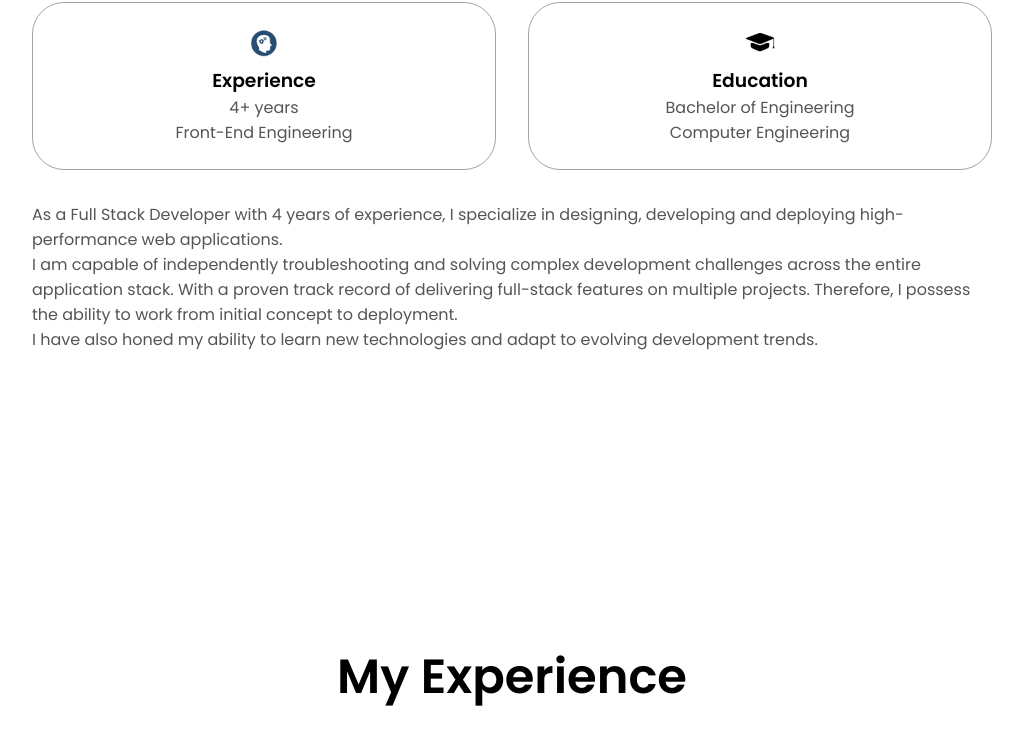
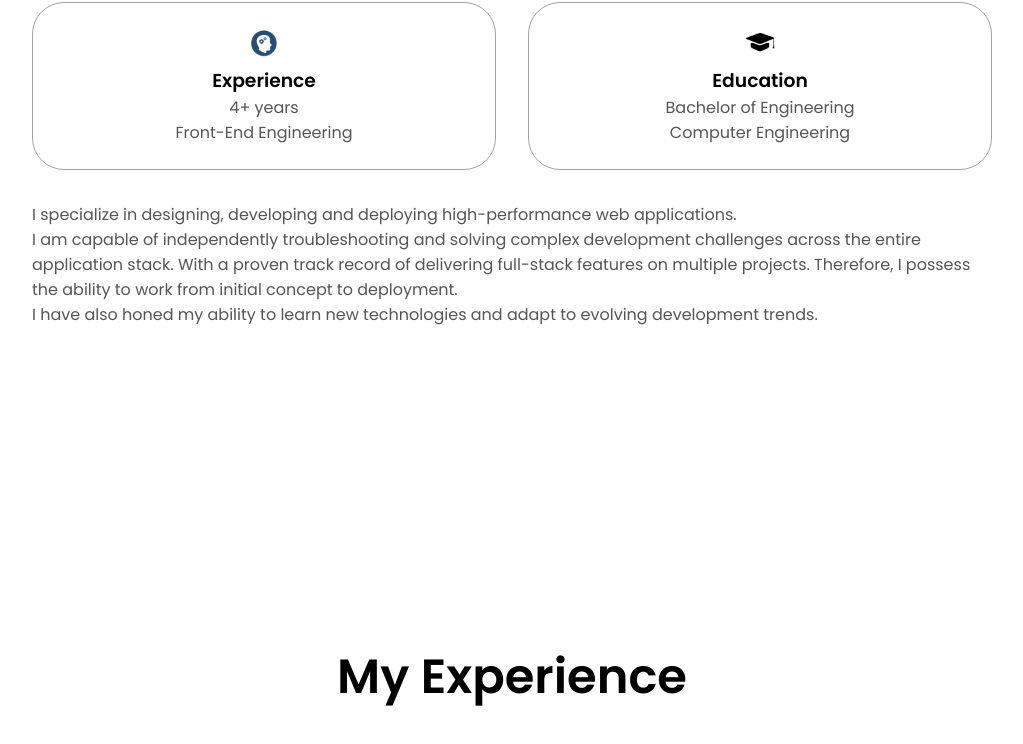
Before and after one commit to Aaofash/Adekunle-s-Resume, a plain HTML site: page index.html in a window 1280 px wide. Shown: the part 1055-1799 px from the top of the page, without its empty margins (128-1151 px from the left). Drawn offline with Linux system fonts and the light colour scheme.

Commit message:
Update index.html

```diff
--- a/index.html
+++ b/index.html
@@ -93,8 +93,8 @@
           </div>
           <div class="text-container">
             <p>
-              As a Full Stack Developer with 4 years of experience, I specialize in designing,
-               developing and deploying high-performance web applications.<br> I am capable of independently troubleshooting and solving complex
+              I specialize in designing, developing and deploying high-performance web applications.
+              <br> I am capable of independently troubleshooting and solving complex
                  development challenges across the entire application stack. With a proven track record
                  of delivering full-stack features on multiple projects. Therefore, I possess the ability to work
                   from initial concept to deployment.<br> I have also honed my ability to learn new technologies and
```
